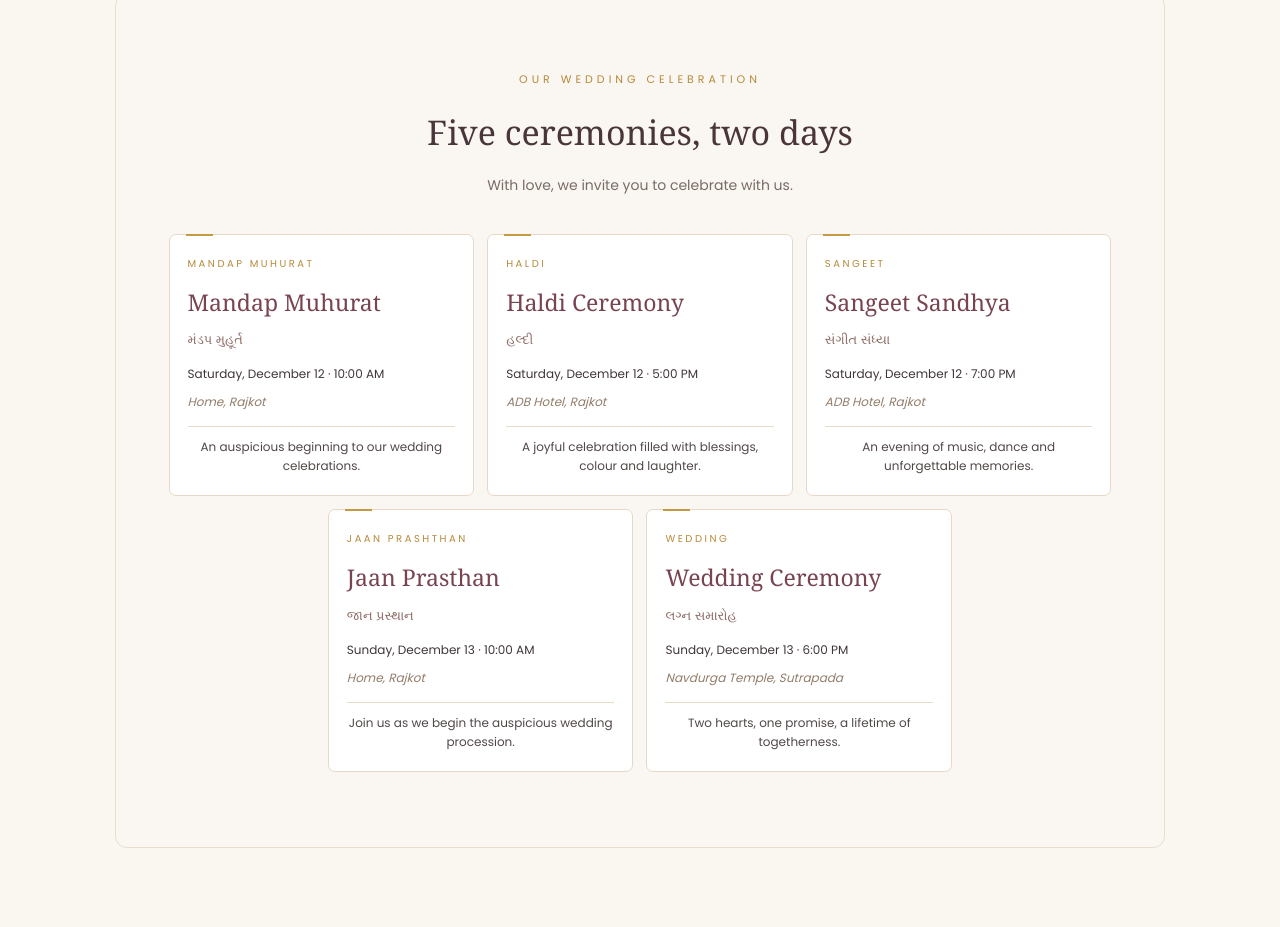
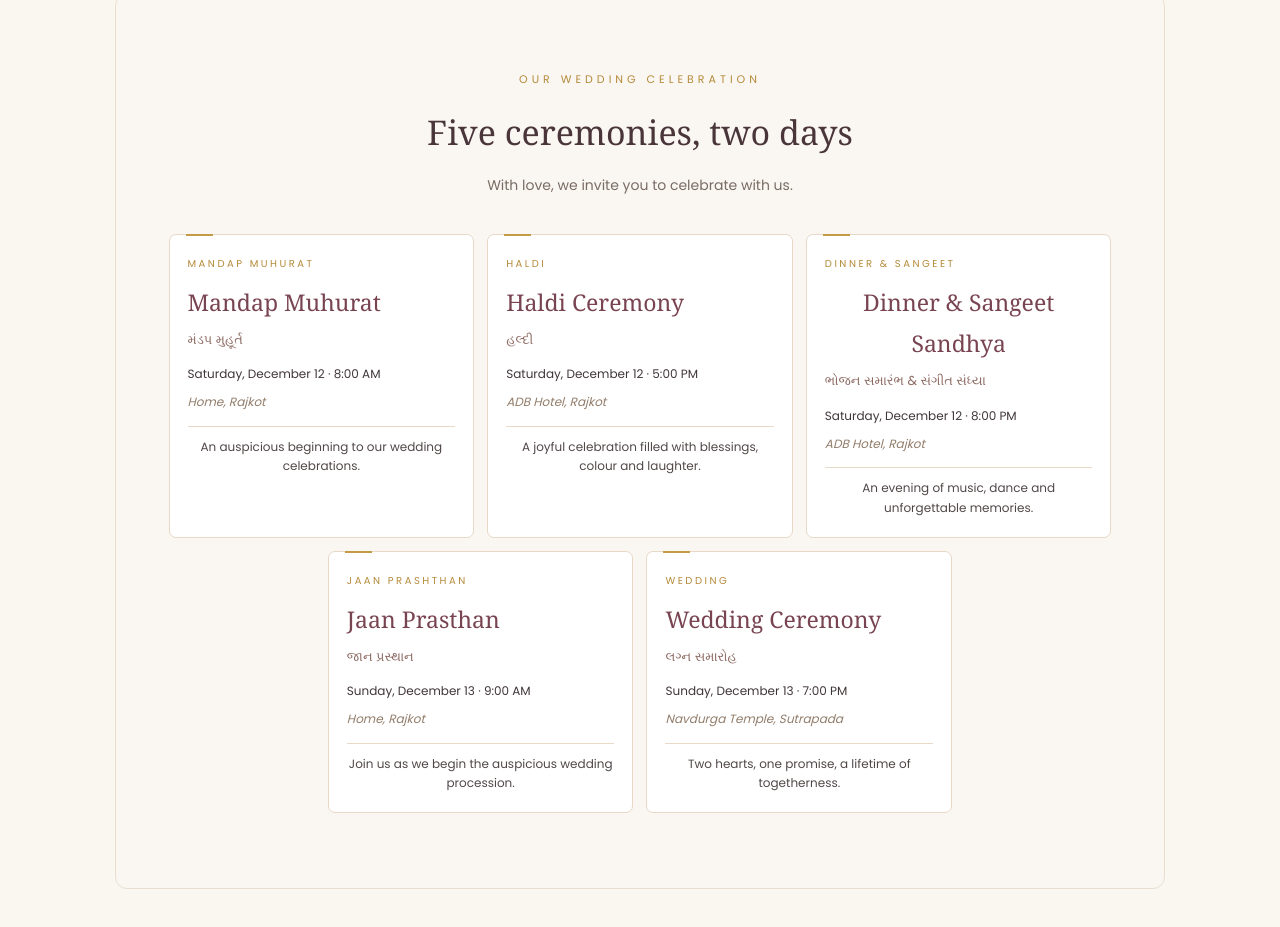
Before and after one commit to OmGosai200/om-sanjana-wedding, a plain HTML site: page index.html in a window 1280 px wide. Shown: the part 3823-4750 px from the top of the page. Drawn offline with nearby package versions, Linux system fonts and the light colour scheme.

Commit message:
Update index.html

```diff
--- a/index.html
+++ b/index.html
@@ -238,7 +238,7 @@
       <span class="schedule-label">MANDAP MUHURAT</span>
       <h3>Mandap Muhurat</h3>
       <p class="schedule-gujarati">મંડપ મુહૂર્ત</p>
-      <p class="schedule-date">Saturday, December 12 · 10:00 AM</p>
+      <p class="schedule-date">Saturday, December 12 · 8:00 AM</p>
       <p class="schedule-venue">Home, Rajkot</p>
       <div class="schedule-divider"></div>
       <p class="schedule-description">
@@ -259,10 +259,10 @@
     </div>
 
     <div class="schedule-card reveal">
-      <span class="schedule-label">SANGEET</span>
-      <h3>Sangeet Sandhya</h3>
-      <p class="schedule-gujarati">સંગીત સંધ્યા</p>
-      <p class="schedule-date">Saturday, December 12 · 7:00 PM</p>
+      <span class="schedule-label">DINNER & SANGEET</span>
+      <h3>Dinner & Sangeet Sandhya</h3>
+      <p class="schedule-gujarati">ભોજન સમારંભ & સંગીત સંધ્યા</p>
+      <p class="schedule-date">Saturday, December 12 · 8:00 PM</p>
       <p class="schedule-venue">ADB Hotel, Rajkot</p>
       <div class="schedule-divider"></div>
       <p class="schedule-description">
@@ -274,7 +274,7 @@
       <span class="schedule-label">JAAN PRASHTHAN</span>
       <h3>Jaan Prasthan</h3>
       <p class="schedule-gujarati">જાન પ્રસ્થાન</p>
-      <p class="schedule-date">Sunday, December 13 · 10:00 AM</p>
+      <p class="schedule-date">Sunday, December 13 · 9:00 AM</p>
       <p class="schedule-venue">Home, Rajkot</p>
       <div class="schedule-divider"></div>
       <p class="schedule-description">
@@ -286,7 +286,7 @@
       <span class="schedule-label">WEDDING</span>
       <h3>Wedding Ceremony</h3>
       <p class="schedule-gujarati">લગ્ન સમારોહ</p>
-      <p class="schedule-date">Sunday, December 13 · 6:00 PM</p>
+      <p class="schedule-date">Sunday, December 13 · 7:00 PM</p>
       <p class="schedule-venue">Navdurga Temple, Sutrapada</p>
       <div class="schedule-divider"></div>
       <p class="schedule-description">
```
